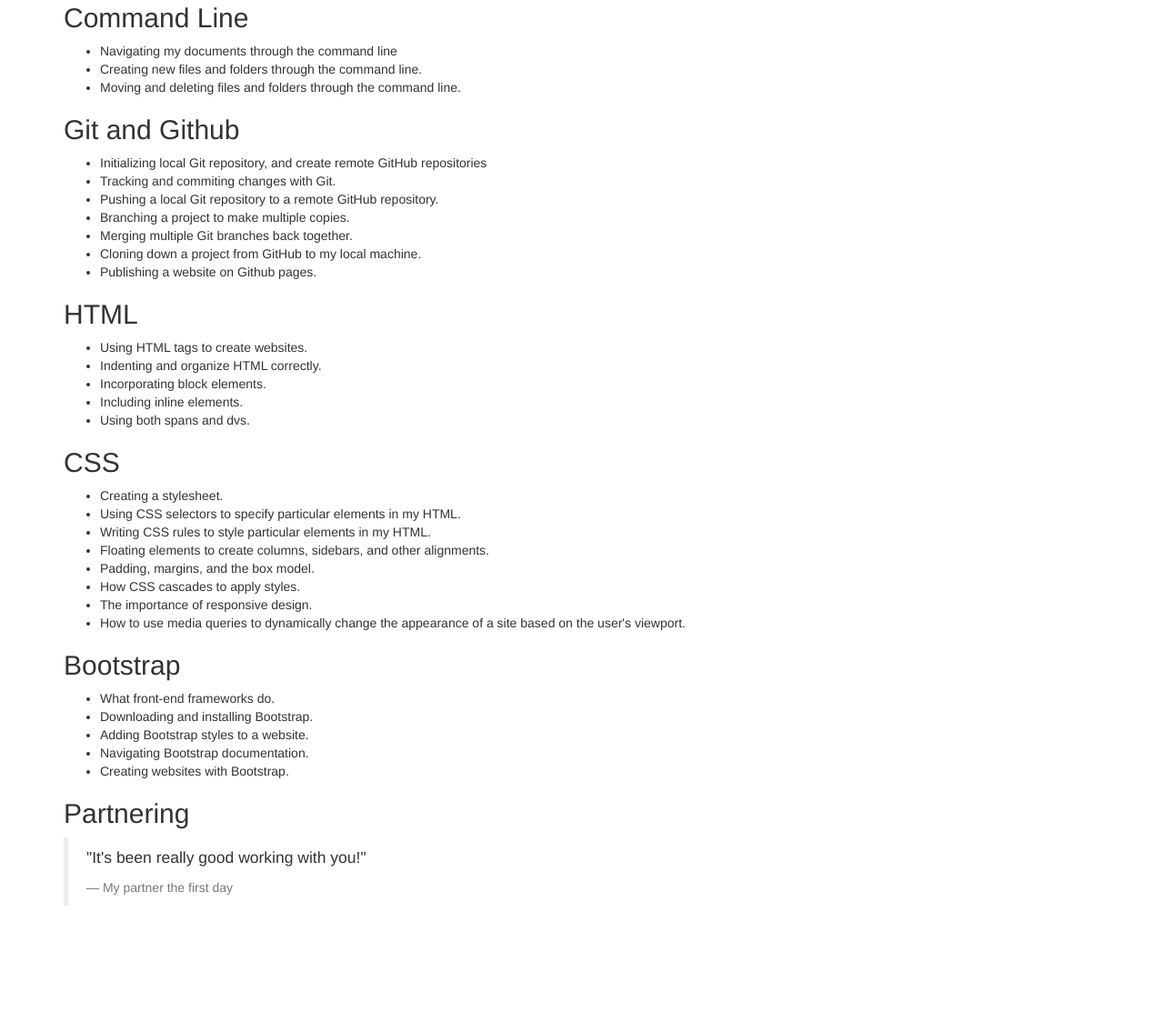
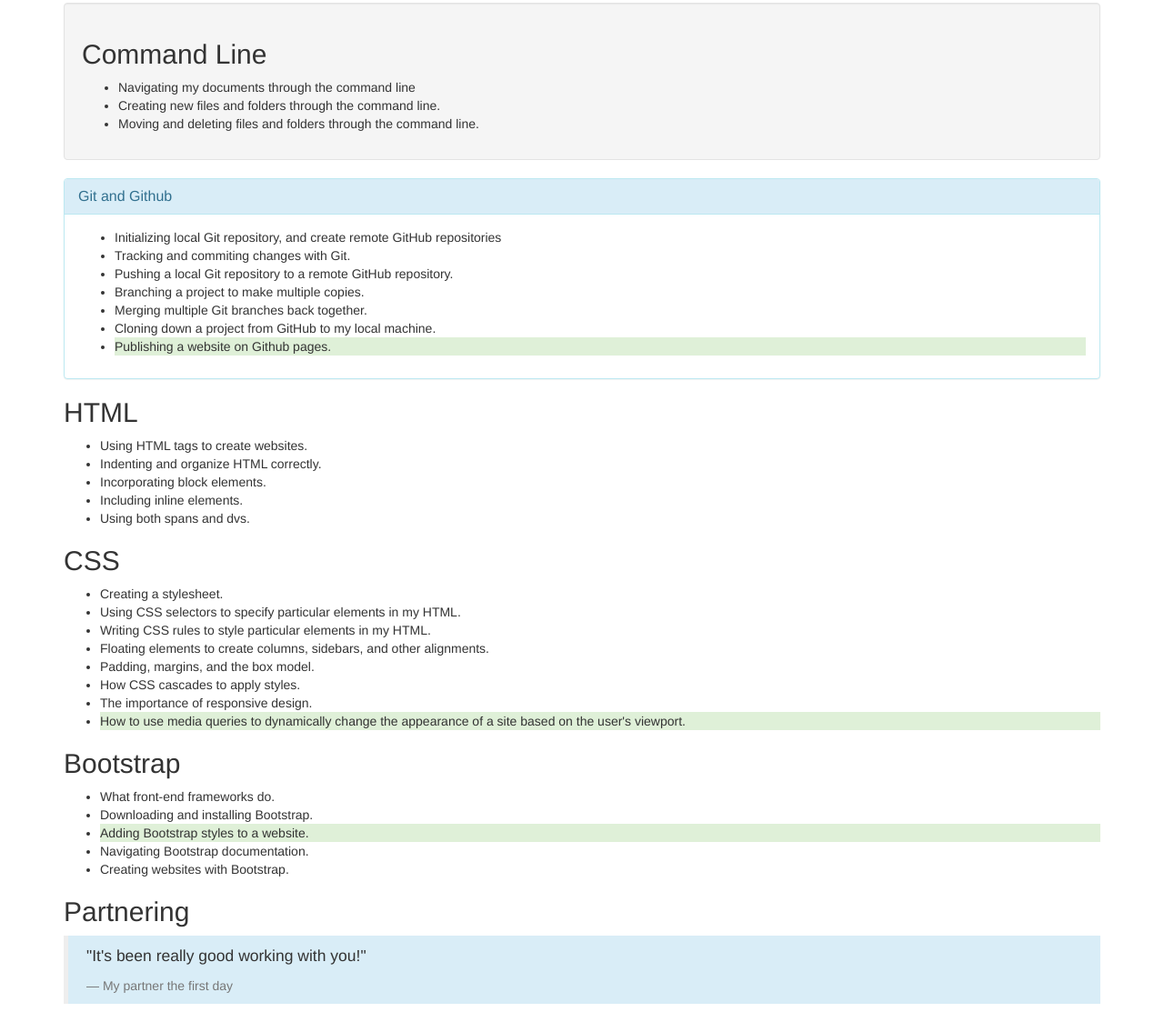
Before and after one commit to mikearino/columns_with_bootstrap, a plain HTML site: page index.html in a window 1280 px wide. Shown: the part 267-1391 px from the top of the page at 91% size. Before the commit the page ends 1283 px from the top, so only its background shows below. Drawn offline with Linux system fonts and the light colour scheme.

Commit message:
this adds panels and panel headings as well as augmented highlights

```diff
--- a/index.html
+++ b/index.html
@@ -12,13 +12,19 @@
           things I've learned so far:
         </p>
       </div>
+      <div class="well">
         <h2>Command Line</h2>
         <ul>
           <li>Navigating my documents through the command line</li>
           <li>Creating new files and folders through the command line.</li>
           <li>Moving and deleting files and folders through the command line.</li>
         </ul>
-        <h2>Git and Github</h2>
+      </div>
+      <div class="panel panel-info">
+        <div class="panel-heading">
+          <h2 class="panel-title">Git and Github</h2>
+        </div>
+        <div class="panel-body">
         <ul>
           <li>Initializing local Git repository, and create remote GitHub repositories</li>
           <li>Tracking and commiting changes with Git.</li>
@@ -26,8 +32,10 @@
           <li>Branching a project to make multiple copies.</li>
           <li>Merging multiple Git branches back together.</li>
           <li>Cloning down a project from GitHub to my local machine.</li>
-          <li>Publishing a website on Github pages.</li>
+          <li class="bg-success">Publishing a website on Github pages.</li>
         </ul>
+      </div>
+      </div>
         <h2>HTML</h2>
         <ul>
           <li>Using HTML tags to create websites.</li>
@@ -45,18 +53,18 @@
           <li>Padding, margins, and the box model.</li>
           <li>How CSS cascades to apply styles.</li>
           <li>The importance of responsive design.</li>
-          <li>How to use media queries to dynamically change the appearance of a site based on the user's viewport.</li>
+          <li class="bg-success">How to use media queries to dynamically change the appearance of a site based on the user's viewport.</li>
         </ul>
         <h2>Bootstrap</h2>
         <ul>
           <li>What front-end frameworks do.</li>
           <li>Downloading and installing Bootstrap.</li>
-          <li>Adding Bootstrap styles to a website.</li>
+          <li class="bg-success">Adding Bootstrap styles to a website.</li>
           <li>Navigating Bootstrap documentation.</li>
           <li>Creating websites with Bootstrap.</li>
         </ul>
         <h2>Partnering</h2>
-      <blockquote>
+      <blockquote class="bg-info">
         <p>"It's been really good working with you!"</p>
         <footer>My partner the first day</footer>
       </blockquote>
```
